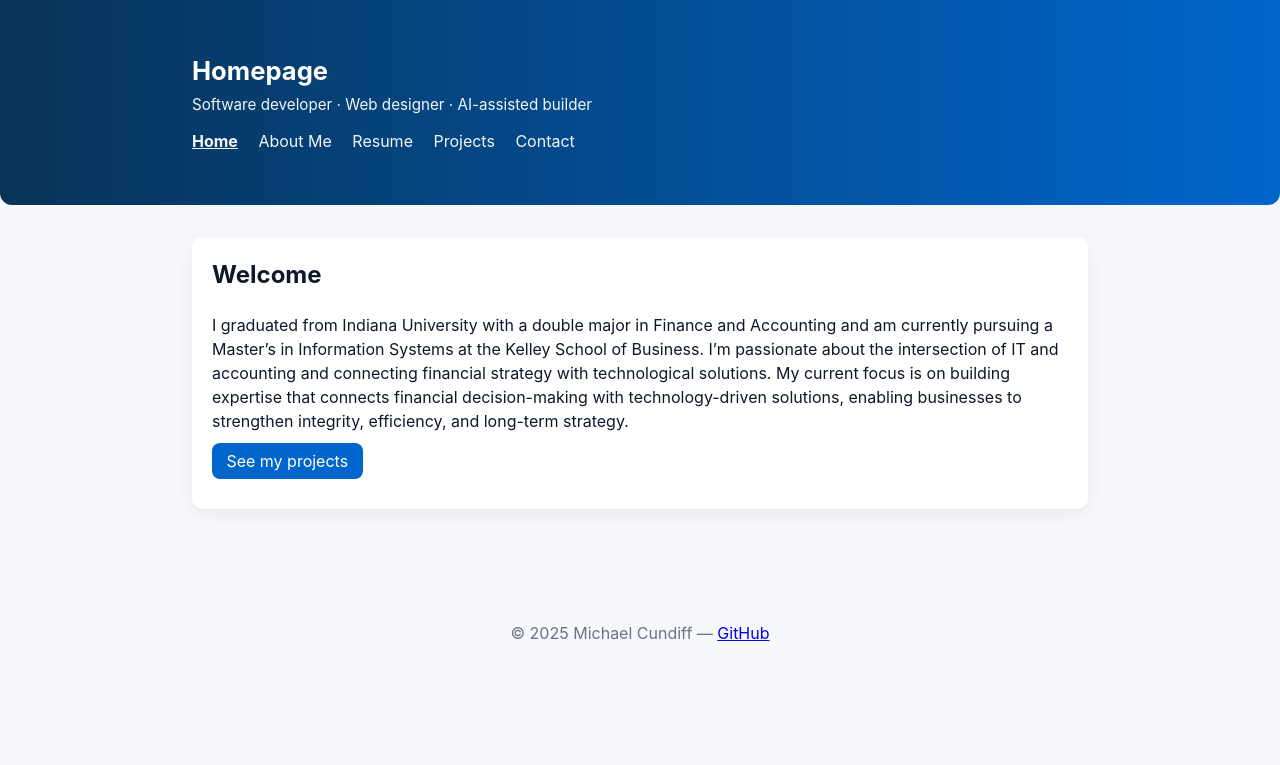
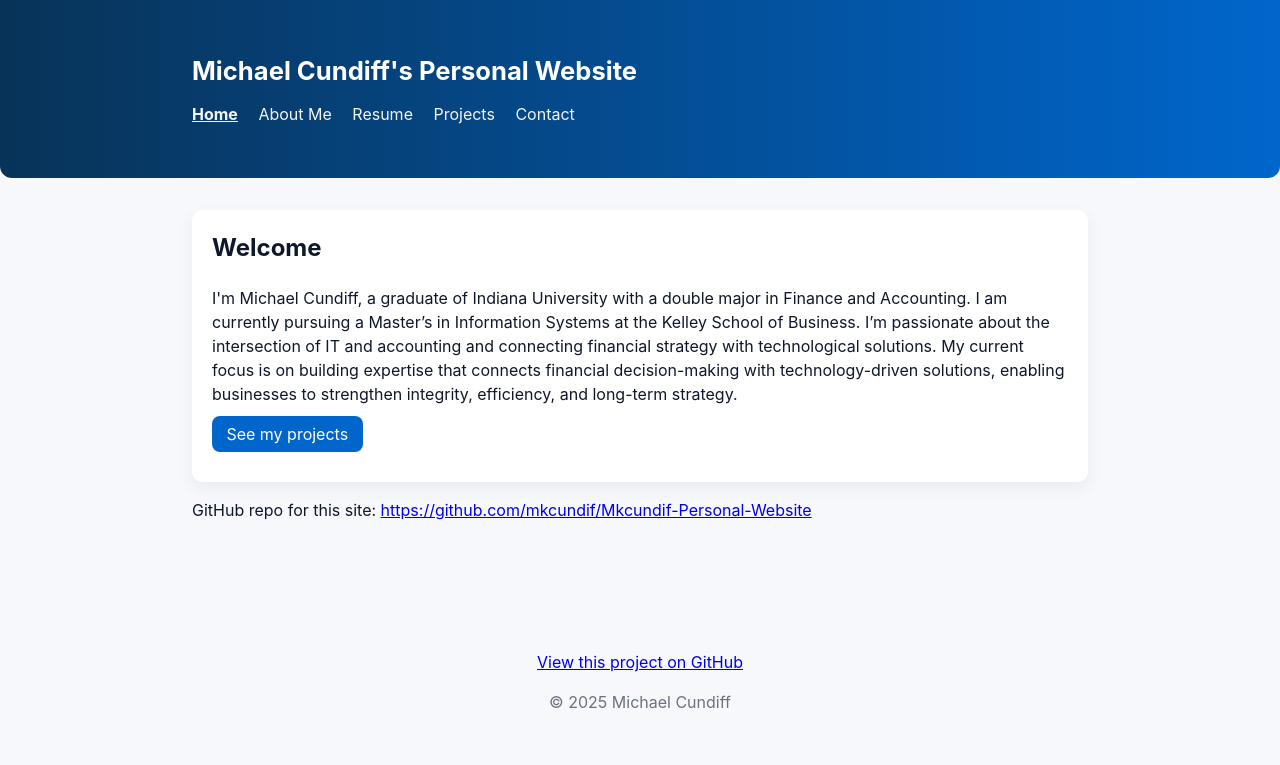
Before and after one commit to mkcundif/Personal-Website-Docker, a plain HTML site: page index.html in a window 1280 px wide. Drawn offline with Linux system fonts and the light colour scheme.

Commit message:
Add GitHub repo link to homepage and footer for submission

```diff
--- a/index.html
+++ b/index.html
@@ -9,8 +9,7 @@
 <body>
   <header class="site-header">
     <div class="container">
-  <h1 class="site-title">Homepage</h1>
-  <p class="tagline">Software developer · Web designer · AI-assisted builder</p>
+      <h1 class="site-title">Michael Cundiff's Personal Website</h1>
       <nav class="main-nav" aria-label="Main navigation">
   <a href="index.html" class="active">Home</a>
   <a href="about.html">About Me</a>
@@ -24,8 +23,12 @@
   <main class="container">
     <section class="intro">
       <h2>Welcome</h2>
-      <p>I graduated from Indiana University with a double major in Finance and Accounting and am currently pursuing a Master’s in Information Systems at the Kelley School of Business. I’m passionate about the intersection of IT and accounting and connecting financial strategy with technological solutions. My current focus is on building expertise that connects financial decision-making with technology-driven solutions, enabling businesses to strengthen integrity, efficiency, and long-term strategy.</p>
+      <p>I'm Michael Cundiff, a graduate of Indiana University with a double major in Finance and Accounting. I am currently pursuing a Master’s in Information Systems at the Kelley School of Business. I’m passionate about the intersection of IT and accounting and connecting financial strategy with technological solutions. My current focus is on building expertise that connects financial decision-making with technology-driven solutions, enabling businesses to strengthen integrity, efficiency, and long-term strategy.</p>
       <p class="cta"><a href="projects.html" class="button">See my projects</a></p>
+    </section>
+
+    <section style="margin-top:1rem">
+      <p>GitHub repo for this site: <a href="https://github.com/mkcundif/Mkcundif-Personal-Website" target="_blank" rel="noopener">https://github.com/mkcundif/Mkcundif-Personal-Website</a></p>
     </section>
 
     <!-- Highlights removed to keep homepage minimal per user request -->
@@ -33,7 +36,8 @@
 
   <footer class="site-footer">
     <div class="container">
-      <p>&copy; 2025 Michael Cundiff — <a href="https://github.com/mkcundif" target="_blank" rel="noopener">GitHub</a></p>
+      <p><a href="https://github.com/mkcundif/Mkcundif-Personal-Website" target="_blank" rel="noopener">View this project on GitHub</a></p>
+      <p>&copy; 2025 Michael Cundiff</p>
     </div>
   </footer>
 </body>
```
